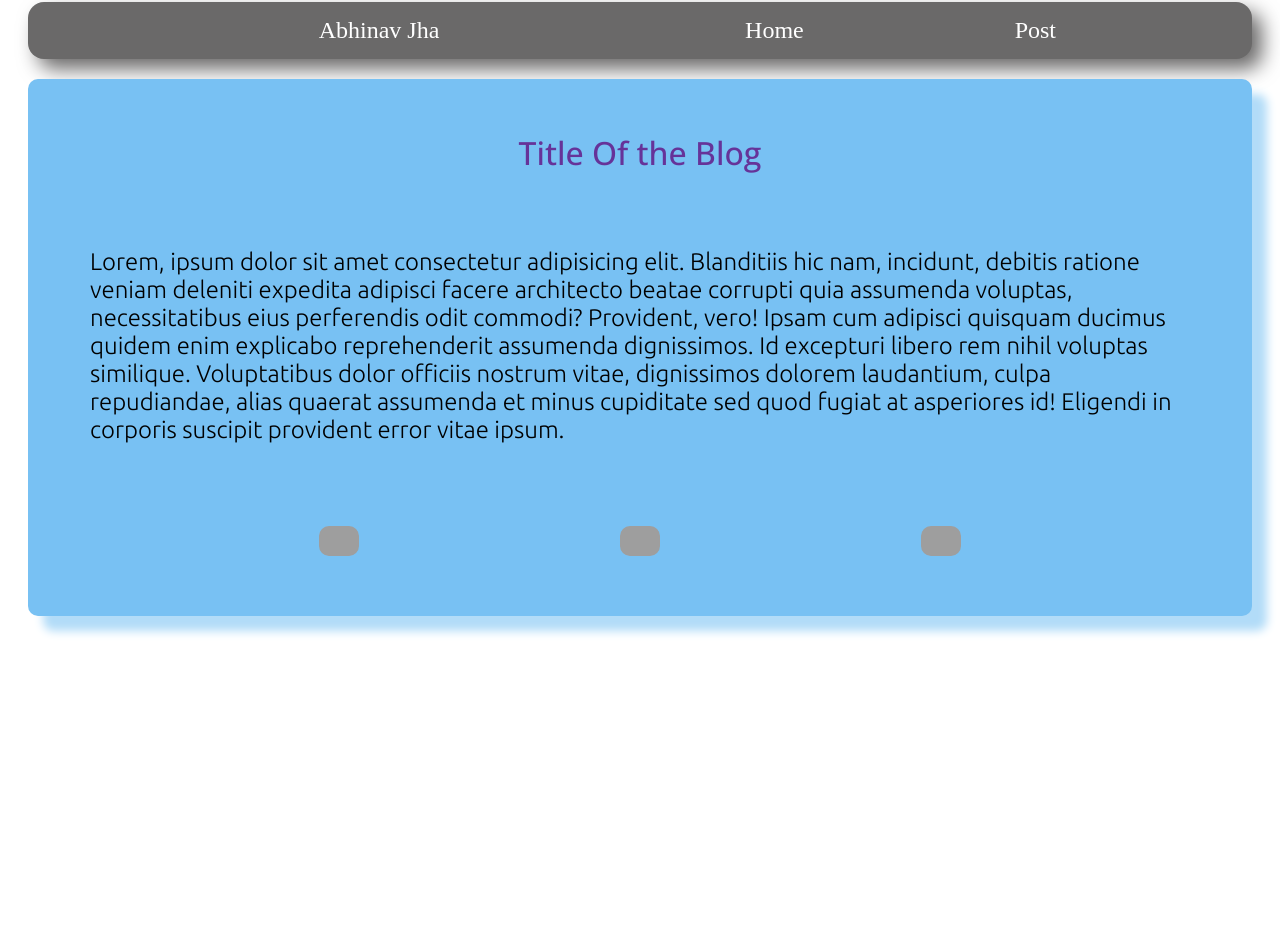
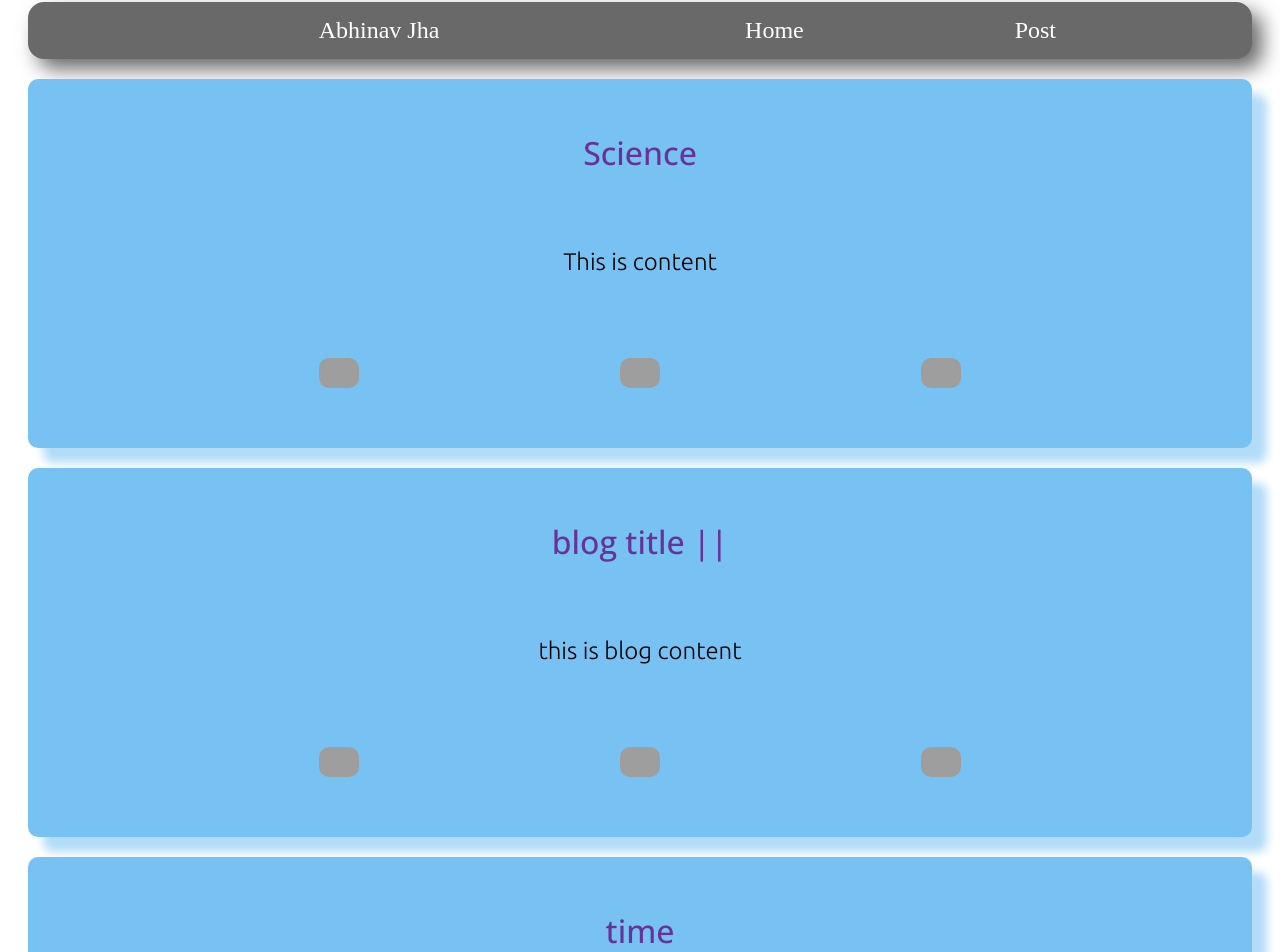
Before and after one commit to abhinav3254/blog-angular, an Angular app: page / in a window 1280 px wide. Shown: the part 53-1005 px from the top of the page. Before the commit the page ends 800 px from the top, so only its background shows below. Built offline with nearby package versions, Linux system fonts and the light colour scheme; data requests are answered from the project's data file; grey boxes are pictures that could not be loaded.

Commit message:
get request

```diff
--- a/db.json
+++ b/db.json
@@ -9,6 +9,11 @@
       "title": "blog title ||",
       "content": "this is blog content",
       "id": 2
+    },
+    {
+      "title": "time",
+      "content": "get",
+      "id": 3
     }
   ]
 }
--- a/src/app/blog-content/blog-content.component.html
+++ b/src/app/blog-content/blog-content.component.html
@@ -1,12 +1,7 @@
-<div class="container">
-    <p class="title">Title Of the Blog</p>
+<div class="container" *ngFor="let u of usersArr">
+    <p class="title">{{u.title}}</p>
     <div class="content-body">
-        Lorem, ipsum dolor sit amet consectetur adipisicing elit. Blanditiis hic nam, incidunt, debitis ratione veniam
-        deleniti expedita adipisci facere architecto beatae corrupti quia assumenda voluptas, necessitatibus eius
-        perferendis odit commodi? Provident, vero! Ipsam cum adipisci quisquam ducimus quidem enim explicabo
-        reprehenderit assumenda dignissimos. Id excepturi libero rem nihil voluptas similique. Voluptatibus dolor
-        officiis nostrum vitae, dignissimos dolorem laudantium, culpa repudiandae, alias quaerat assumenda et minus
-        cupiditate sed quod fugiat at asperiores id! Eligendi in corporis suscipit provident error vitae ipsum.
+        {{u.content}}
     </div>
     <div class="bottom">
         <app-content-footer></app-content-footer>
--- a/src/app/blog-content/blog-content.component.ts
+++ b/src/app/blog-content/blog-content.component.ts
@@ -1,10 +1,23 @@
-import { Component } from '@angular/core';
+import { Component, OnInit } from '@angular/core';
+import { User } from '../User';
+import { UserServiceService } from '../services/user-service.service';
 
 @Component({
   selector: 'app-blog-content',
   templateUrl: './blog-content.component.html',
   styleUrls: ['./blog-content.component.css']
 })
-export class BlogContentComponent {
+export class BlogContentComponent implements OnInit {
+  usersArr = new Array<any>();
+
+  constructor(public userSer: UserServiceService) { }
+
+  ngOnInit(): void {
+    this.userSer.getUser().subscribe(response => {
+      this.usersArr = response;
+      console.warn(response);
+
+    })
+  }
 
 }
--- a/src/app/services/user-service.service.ts
+++ b/src/app/services/user-service.service.ts
@@ -13,4 +13,10 @@ export class UserServiceService {
     const url = 'http://localhost:3000/blogs';
     return this.http.post<any>(url, user);
   }
+
+  public getUser(): Observable<any> {
+    const url = 'http://localhost:3000/blogs';
+    return this.http.get<any>(url);
+  }
+
 }
```
